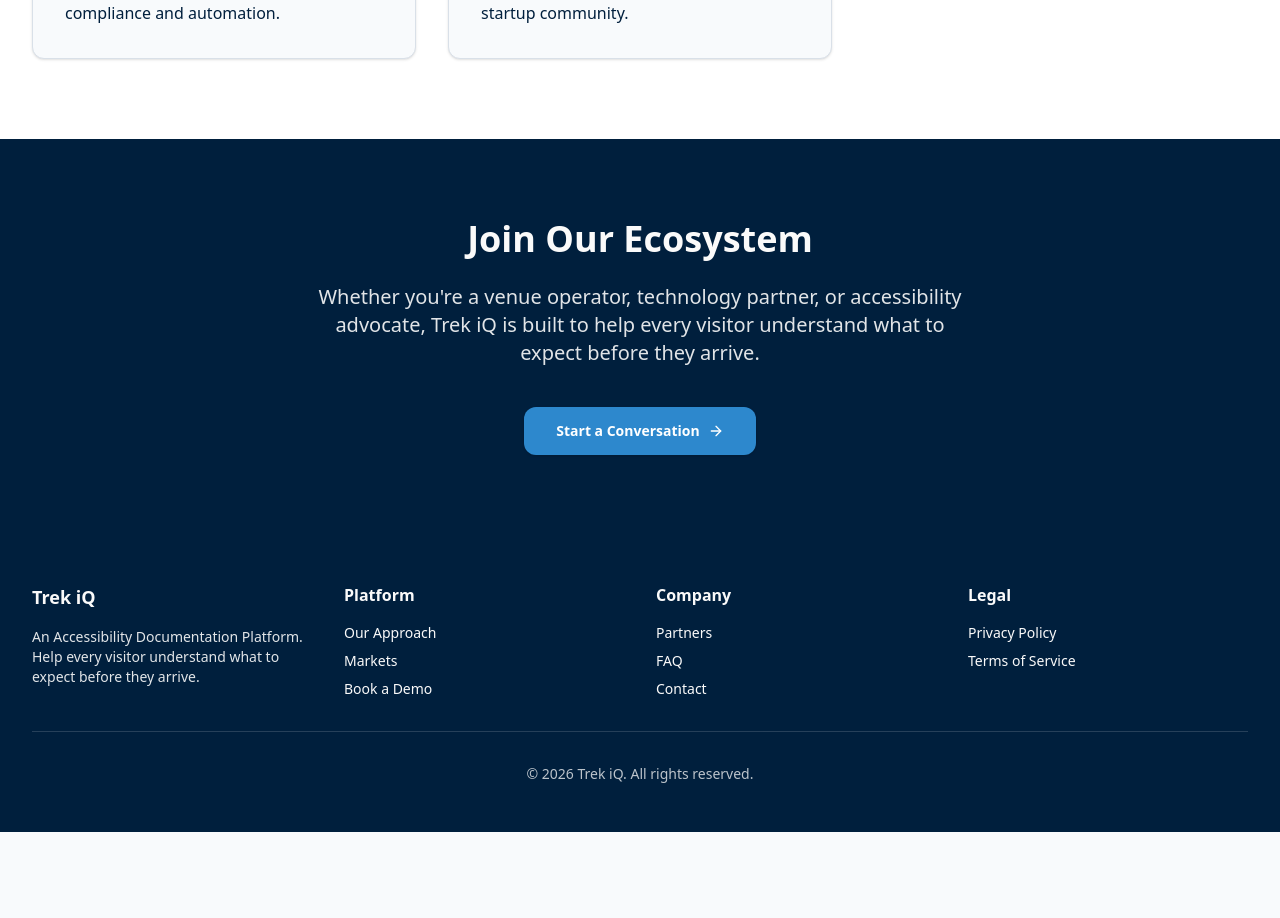
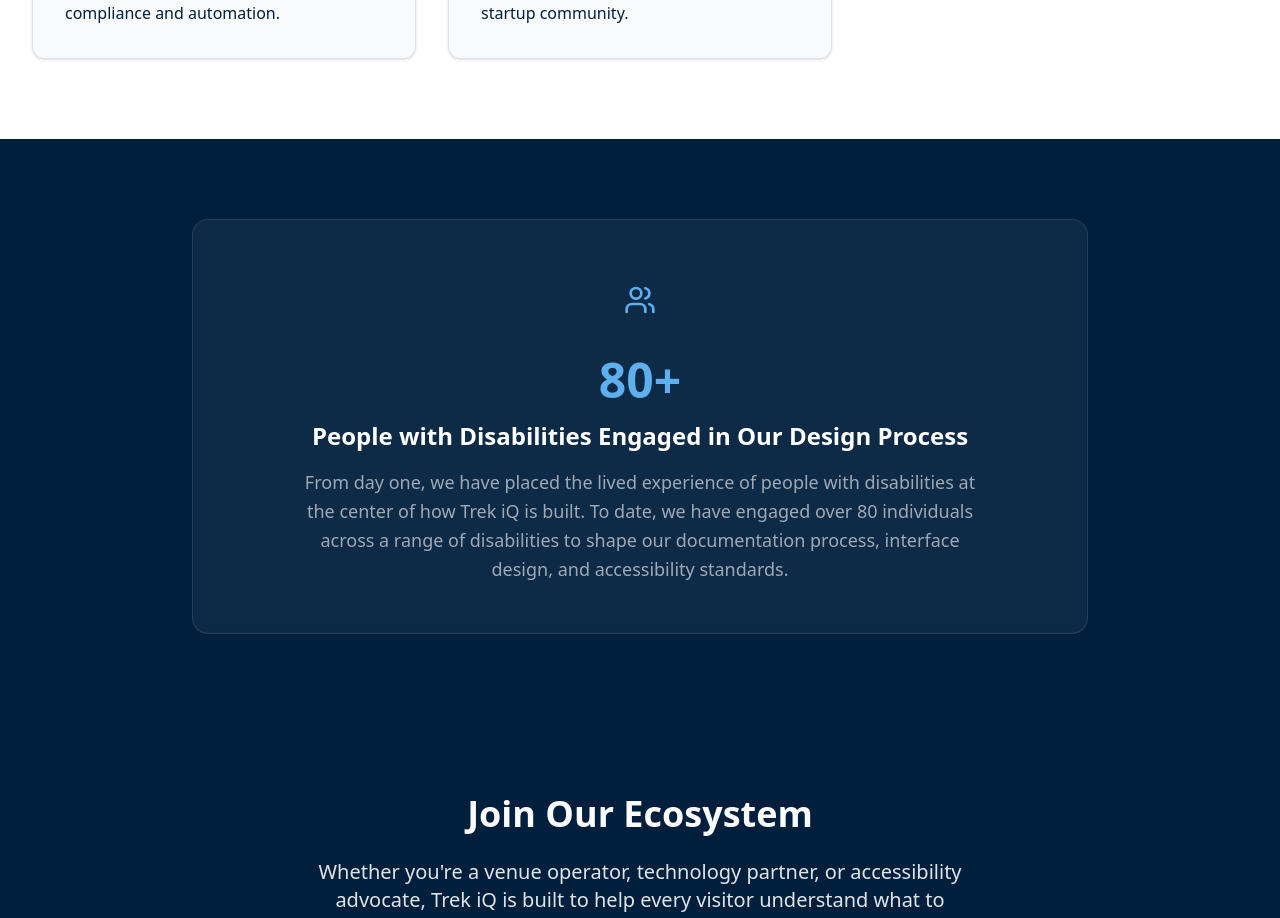
Before and after one commit to averycote/trekiq_new, a React (Vite) app: page /partners in a window 1280 px wide. Shown: the part 1160-2078 px from the top of the page. Before the commit the page ends 1992 px from the top, so only its background shows below. Built offline with nearby package versions, Linux system fonts and the light colour scheme; no server answers.

Commit message:
File changes

```diff
--- /dev/null
+++ b/src/components/sections/CommunityEngagement.jsx
@@ -0,0 +1,28 @@
+import React from 'react';
+import Reveal from '@/components/Reveal';
+import { Users } from 'lucide-react';
+
+export default function CommunityEngagement() {
+  return (
+    <section className="py-20 px-4 sm:px-6 lg:px-8 bg-[hsl(210_100%_12%)] text-white">
+      <div className="max-w-4xl mx-auto">
+        <Reveal>
+          <div className="rounded-2xl bg-white/5 backdrop-blur-sm border border-white/10 p-8 sm:p-12 text-center">
+            <div className="flex justify-center mb-6">
+              <div className="w-16 h-16 rounded-2xl bg-[hsl(206_64%_49%)]/20 flex items-center justify-center">
+                <Users className="w-8 h-8 text-[hsl(206_80%_65%)]" />
+              </div>
+            </div>
+            <div className="text-5xl font-bold mb-4 text-[hsl(206_80%_65%)]">80+</div>
+            <h2 className="text-2xl font-bold mb-4">
+              People with Disabilities Engaged in Our Design Process
+            </h2>
+            <p className="text-lg text-white/60 leading-relaxed max-w-2xl mx-auto">
+              From day one, we have placed the lived experience of people with disabilities at the center of how Trek iQ is built. To date, we have engaged over 80 individuals across a range of disabilities to shape our documentation process, interface design, and accessibility standards.
+            </p>
+          </div>
+        </Reveal>
+      </div>
+    </section>
+  );
+}
--- a/src/pages/Partners.jsx
+++ b/src/pages/Partners.jsx
@@ -4,6 +4,7 @@ import Footer from '../components/Footer';
 import PartnersHero from '../components/sections/PartnersHero';
 import PartnerGrid from '../components/sections/PartnerGrid';
 import PartnersCallout from '../components/sections/PartnersCallout';
+import CommunityEngagement from '../components/sections/CommunityEngagement';
 
 export default function Partners() {
   return (
@@ -12,6 +13,7 @@ export default function Partners() {
       <main>
         <PartnersHero />
         <PartnerGrid />
+        <CommunityEngagement />
         <PartnersCallout />
       </main>
       <Footer />
```
